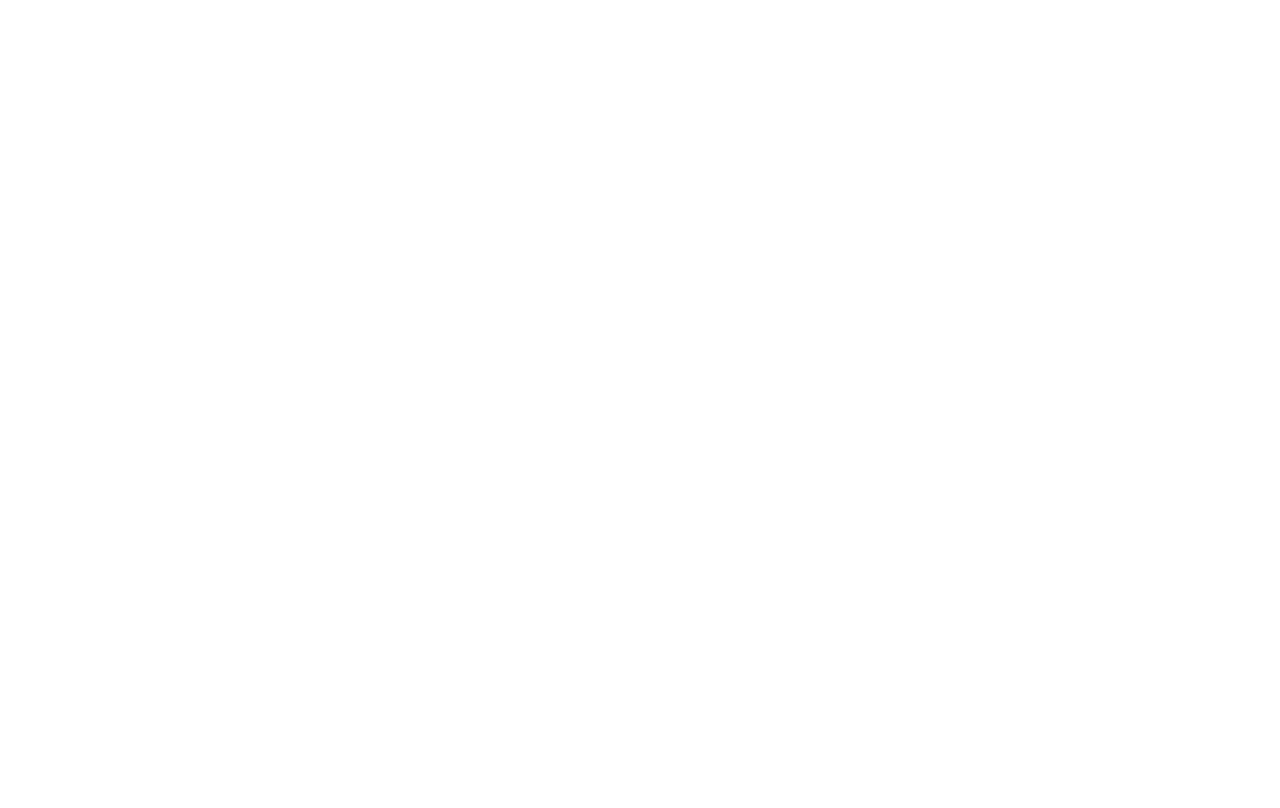
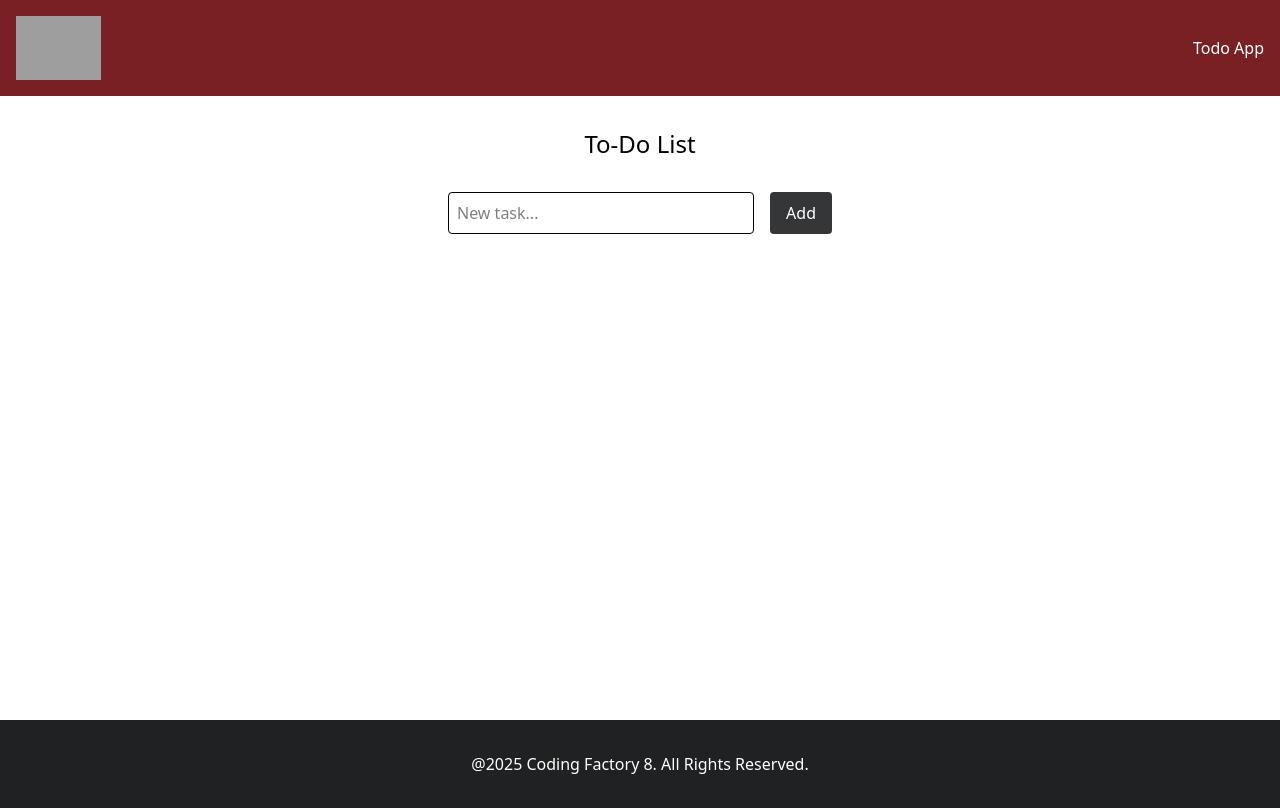
Before and after one commit to Vpetros/cf8-react-todo-app, a React (Vite) app: page / in a window 1280 px wide. Built offline with nearby package versions, Linux system fonts and the light colour scheme; grey boxes are pictures that could not be loaded.

Commit message:
feat(todo): finalizing TodoList

```diff
--- a/src/App.tsx
+++ b/src/App.tsx
@@ -1,3 +1,5 @@
+import Layout from "./components/layout/Layout.tsx";
+import Todo from "./components/todo/Todo.tsx";
 
 
 function App() {
@@ -5,6 +7,10 @@
 
   return (
     <>
+        <Layout>
+            <Todo/>
+        </Layout>
+
 
     </>
   )
--- a/src/components/layout/Header.tsx
+++ b/src/components/layout/Header.tsx
@@ -7,7 +7,7 @@
                         src="https://codingfactory.aueb.gr/sites/all/themes/cf_theme/logo.png"
                         alt="CF Logo"/>
                     <div className="flex gap-4 text-white font-medium">
-                        <a href="#">Home</a>
+                        <a href="#"></a>
                         Todo App
                     </div>
                 </div>
--- /dev/null
+++ b/src/components/todo/Todo.tsx
@@ -0,0 +1,59 @@
+import {useRef, useState} from "react";
+import TodoForm from "./TodoForm.tsx";
+import type {TodoProps} from "../../types.ts";
+import TodoList from "./TodoList.tsx";
+
+
+const Todo = () => {
+    const [todos, setTodos] = useState<TodoProps[]>([]);
+
+    const inputRef = useRef<HTMLInputElement>(null);
+
+    const addTodo = (text: string) => {
+        setTodos(prev => [
+            ...prev,
+            { id: Date.now(), text: text, completed: false }
+        ]);
+    };
+
+    const deleteTodo = (id: number) => {
+        setTodos(prev => prev.filter(todo => todo.id !== id))
+    }
+
+    const editTodo = (id: number, newText: string) => {
+        setTodos(prev => prev.map(todo =>
+        todo.id === id ? {...todo, text:newText}: todo
+        )
+        );
+    }
+
+    const toggleTodo = (id: number) => {
+        setTodos(prev =>
+        prev.map(todo =>
+            todo.id === id ? {...todo, completed: !todo.completed}: todo
+            )
+        );
+    }
+    return(
+        <>
+            <div className="max-w-sm mx-auto">
+                <h1 className="text-center text-2xl py-8">To-Do List</h1>
+
+                {/*  Component: TodoForm */}
+                <TodoForm addTodo={addTodo} inputRef={inputRef}/>
+
+                {/*  Component: TodoList */}
+                <TodoList
+                    todos={todos}
+                    deleteTodo={deleteTodo}
+                    editTodo={editTodo}
+                    toggleTodo={toggleTodo}
+                />
+
+                {/*  Component: TodoStats */}
+                {/*  Component: Button */}
+            </div>
+        </>
+    );
+};
+export default Todo;
--- /dev/null
+++ b/src/components/todo/TodoForm.tsx
@@ -0,0 +1,36 @@
+import {useState} from "react";
+import type {TodoFormProps} from "../../types.ts";
+import Button from "../ui/Button.tsx";
+
+const TodoForm = ({addTodo, inputRef}: TodoFormProps) => {
+    const[text, setText] = useState('');
+
+    const handleChange = (e: React.ChangeEvent<HTMLInputElement>) => {
+        setText(e.target.value);
+    }
+
+    const handleSubmit = (e:React.FormEvent) => {
+        e.preventDefault();
+        if (text.trim() !== ""){
+            addTodo(text);
+            setText("");
+            inputRef.current?.focus();
+        }
+    }
+    return(
+        <>
+            <form className="flex gap-4 mb-4" onSubmit={handleSubmit}>
+                <input
+                    type="text"
+                    ref={inputRef}
+                    value={text}
+                    onChange={handleChange}
+                    className="flex-1 border p-2 rounded"
+                    placeholder="New task..."
+                />
+                <Button label="Add"/>
+            </form>
+        </>
+    )
+}
+export default TodoForm;
--- /dev/null
+++ b/src/components/todo/TodoList.tsx
@@ -0,0 +1,78 @@
+import type {TodoListProps} from "../../types.ts";
+import {CheckSquare, Edit, Save, Square, Trash2, X} from "lucide-react";
+import IconButton from "../ui/IconButton.tsx";
+import {useState} from "react";
+
+const TodoList = ({todos, deleteTodo, editTodo, toggleTodo}: TodoListProps) => {
+    const [editId, setEditId] = useState<number | null>(null);
+    const [editText, setEditText] = useState("");
+
+    const handleEdit = (id: number, text: string) => () => {
+        setEditId(id);
+        setEditText(text);
+    }
+
+    const handleSave = (id: number) => () => {
+        if (editText.trim() !== "") {
+            editTodo(id, editText);
+            setEditId(null);
+            setEditText("");
+        }
+    }
+
+    const handleCancel = () => {
+        setEditId(null);
+        setEditText("");
+    }
+
+    return (
+        <>
+            <ul className="space-y-2">
+                {todos.map( todo => (
+                    <li key={todo.id} className="flex items-center justify-between bg-gray-100 p-2 rounded" >
+                        {editId === todo.id ? (
+                            <>
+                                <div className="flex flex-1 gap-2">
+                                    <input
+                                        type="text"
+                                        value={editText}
+                                        onChange={(e) => {setEditText(e.target.value)}}
+                                        className="flex-1 border rounded p-1"
+                                    />
+                                    <IconButton icon={<Save size={18}/>} onClick={handleSave(todo.id)} />
+                                    <IconButton
+                                        icon={<X size={18}/>}
+                                        onClick={handleCancel}
+                                        addClasses="text-cf-dark-red"/>
+                                </div>
+                            </>
+                        ) : (
+                            <>
+                                <div className="flex items-center gap-2 flex-1">
+                                    <IconButton
+                                        addClasses={"text-green-500"}
+                                        onClick={() => toggleTodo(todo.id)}
+                                        icon={todo.completed ? <CheckSquare size={18}/> : <Square size={18} /> }
+                                    />
+                                    <span>{todo.text}</span>
+                                </div>
+                                <div className="flex gap-2">
+                                    <IconButton
+                                        onClick={handleEdit(todo.id, todo.text)}
+                                        icon={<Edit size={18}/>}
+                                    />
+                                    <IconButton
+                                        addClasses="text-cf-dark-red"
+                                        onClick={() => deleteTodo(todo.id)}
+                                        icon={<Trash2 size={18}/>}
+                                    />
+                                </div>
+                            </>
+                        )}
+                    </li>
+                ))}
+            </ul>
+        </>
+    )
+}
+export default TodoList;
--- /dev/null
+++ b/src/components/ui/Button.tsx
@@ -0,0 +1,18 @@
+import type {ButtonProps} from "../../types.ts";
+
+const Button = ({onClick, disabled=false, label, addClasses=""}: ButtonProps) =>{
+    return (
+        <>
+            <button
+                className={`bg-cf-dark-gray opacity-90 hover:opacity-100
+                 text-white px-4 py-2 rounded cursor-pointer ` + addClasses}
+                onClick={onClick}
+                disabled={disabled}
+            >
+                {label}
+
+            </button>
+        </>
+    )
+}
+export default Button;
--- /dev/null
+++ b/src/components/ui/IconButton.tsx
@@ -0,0 +1,16 @@
+import type {IconButtonProps} from "../../types.ts";
+
+const IconButton = ({onClick, disabled=false, icon, addClasses=""}: IconButtonProps) => {
+    return(
+        <>
+            <button
+                className={`hover:opacity ${addClasses}`}
+                onClick={onClick}
+                disabled={disabled}
+            >
+                {icon}
+            </button>
+        </>
+    )
+}
+export default IconButton;
--- /dev/null
+++ b/src/types.ts
@@ -0,0 +1,31 @@
+export type TodoProps = {
+    id: number;
+    text: string;
+    completed: boolean;
+}
+
+export type TodoFormProps = {
+    addTodo: (text:string) => void;
+    inputRef: React.RefObject<HTMLInputElement | null >;
+}
+
+export type TodoListProps = {
+    todos: TodoProps[];
+    deleteTodo: (id: number) => void;
+    editTodo: (id: number, newText: string) => void;
+    toggleTodo: (id: number) => void;
+}
+
+export type ButtonProps = {
+    onClick?: () => void;
+    disabled?: boolean;
+    label: string;
+    addClasses?: string;
+}
+
+export type IconButtonProps = {
+    onClick?: () => void;
+    disabled?: boolean;
+    icon: React.ReactNode;
+    addClasses?: string;
+}
```
